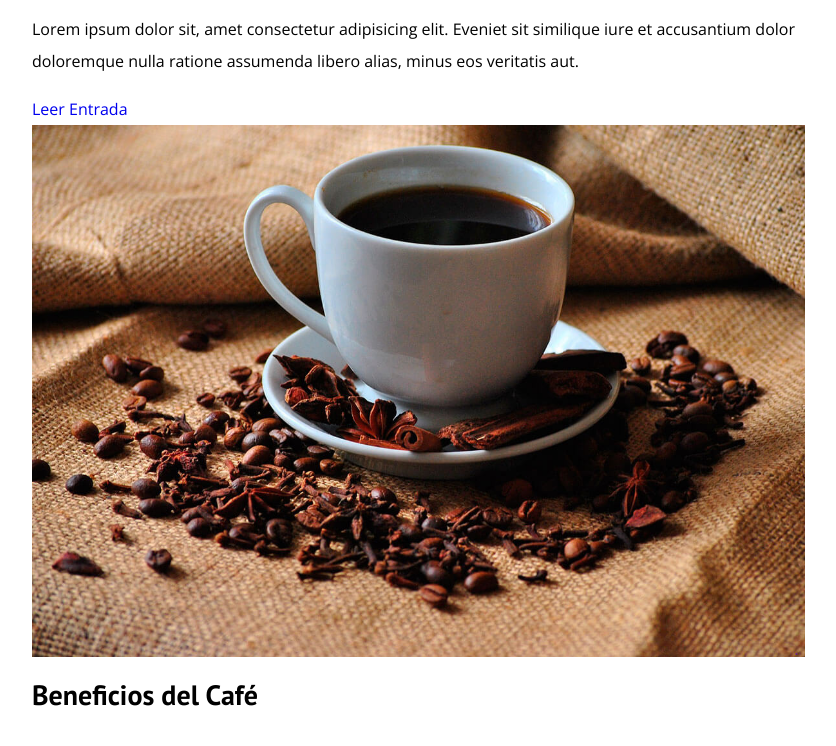
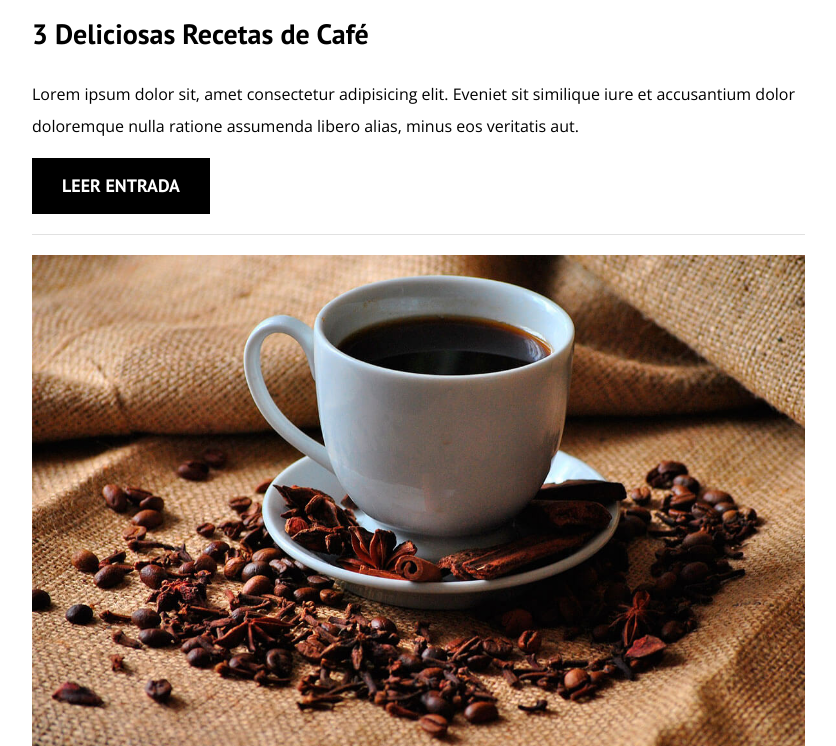
Before and after one commit to iscid/blogdecafe, a plain HTML site: page index.html in a window 1280 px wide. Shown: the part 2054-2800 px from the top of the page, without its empty margins (8-844 px from the left). Drawn offline with nearby package versions, Linux system fonts and the light colour scheme.

Commit message:
Finalizando el Contenido Principal y entradas

```diff
--- a/css/estilos.css
+++ b/css/estilos.css
@@ -5,6 +5,7 @@
 
   --prmario: #784d3c;
   --blanco: #ffffff;
+  --gris: #e1e1e1;
   --negro: #000000;
 }
 
@@ -137,3 +138,36 @@ img {
     column-gap: 4rem;
   }
 }
+
+.entrada {
+  border-bottom: 1px solid var(--gris);
+  margin-bottom: 2rem;
+}
+
+/* Elimina el borde y margen en el último elemento debido a que no es necesario */
+.entrada:last-of-type {
+  border: none;
+  margin: 0;
+}
+
+.boton {
+  display: block; /* Toma todo el espacio disponible */
+  font-family: var(--fuenteHeading);
+  color: var(--blanco);
+  text-align: center;
+  padding: 1rem 3rem;
+  font-size: 1.8rem;
+  text-transform: uppercase;
+  font-weight: 700;
+  margin-bottom: 2rem;
+}
+
+@media (min-width: 768px) {
+  .boton {
+    display: inline-block; /* Toma el espacio especificado respetando márgenes y paddings */
+  }
+}
+
+.boton--primario {
+  background-color: var(--negro);
+}
```
